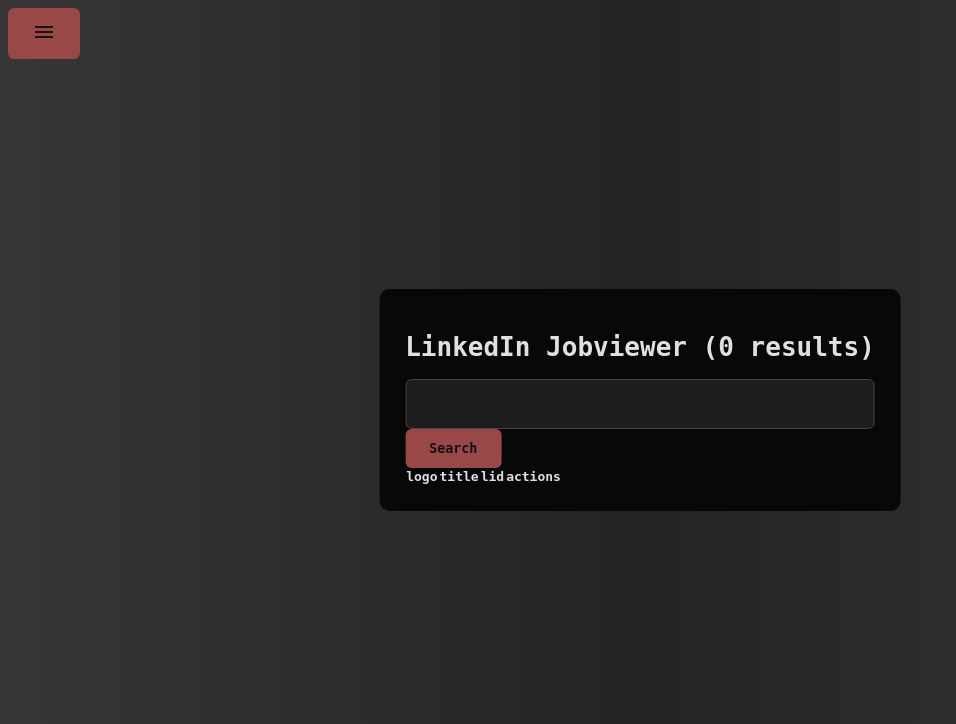
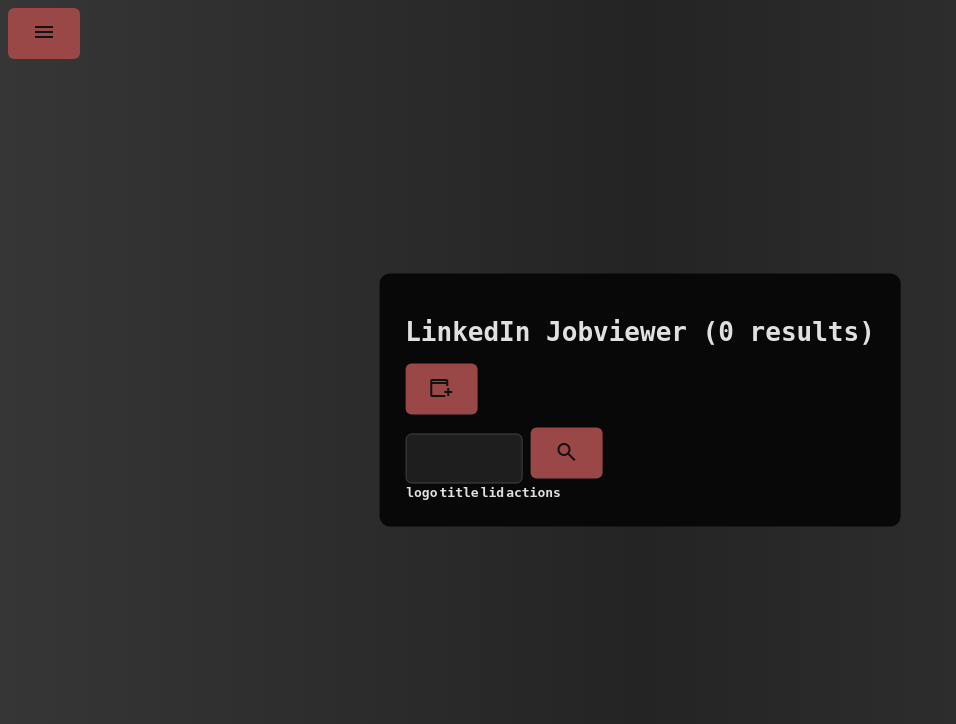
Before and after one commit to justusdecker/Application-Manager, a Flask app: page /linkedin in a window 1280 px wide. Shown: the top 724 px of the page, without its empty margins (0-956 px from the left). Run offline with Flask 3, Linux system fonts and the light colour scheme; lists and menus that the app fills with data are empty.

Commit message:
added create btn & changed to btn-icons

```diff
--- a/src/backend/templates/linkedin_job_viewer.html
+++ b/src/backend/templates/linkedin_job_viewer.html
@@ -4,11 +4,13 @@
 {% block content %}
 <div class="user-input-div">
 <h1>LinkedIn Jobviewer ({{ ammount }} results)</h1>
+<form action="/linkedin/create" method="get">
+    <button type="submit"><span class="material-symbols-outlined">add_ad</span></button>
+</form>
 <p>{{ searchfor }}</p>
 <form action="" method="post">
-    <input type="search" name="search">
-    <br>
-    <input type="submit" value="Search">
+    <input type="search" name="search" style="width:25%">
+    <button type="submit"><span class="material-symbols-outlined">search</span></button>
 </form>
  <!--
     Searchfunction:
@@ -40,11 +42,11 @@
         </td>
         <td>{{ row['lid'] }}</td>
         <td>
-            <form action="/create_by_li/{{ row['id'] }}" method="post">
-                <input type="submit" value="Create Job">
+            <form action="/create_by_linkedin/{{ row['id'] }}" method="post">
+                <button type="submit"><span class="material-symbols-outlined">add_home_work</span></button>
             </form>
             <form action="/linkedin/delete/{{ row['id'] }}" method="get">
-                <input type="submit" value="Delete Job">
+                <button type="submit"><span class="material-symbols-outlined">delete</span></button>
             </form>
         </td>
 
```
